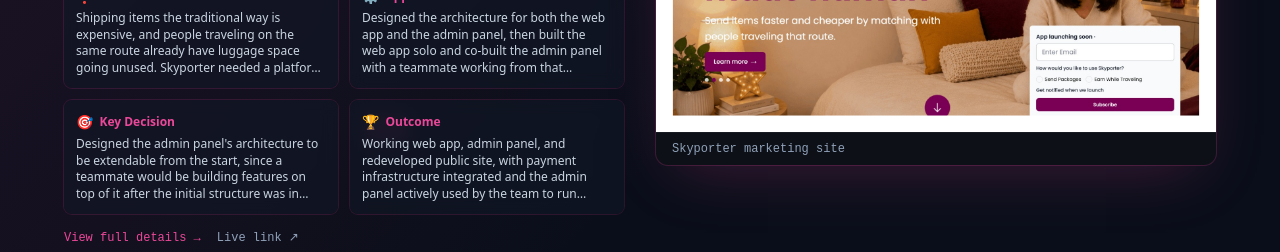
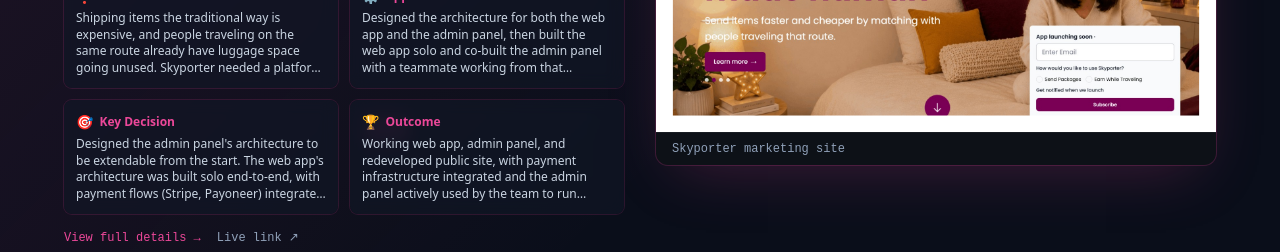
Before and after one commit to Marriyam/Portfolio, a React (Vite) app: page / in a window 1280 px wide. Shown: the part 7060-7312 px from the top of the page. Built offline with nearby package versions, Linux system fonts and the light colour scheme.

Commit message:
Trim redundant clause from Skyporter key decision text

```diff
--- a/src/data/content.js
+++ b/src/data/content.js
@@ -128,7 +128,7 @@
     approach:
       "Designed the architecture for both the web app and the admin panel, then built the web app solo and co-built the admin panel with a teammate working from that architecture. Separately, took the existing Skyporter marketing site and substantially redeveloped it.",
     decision:
-      "Designed the admin panel's architecture to be extendable from the start, since a teammate would be building features on top of it after the initial structure was in place. The web app's architecture was built solo end-to-end, with payment flows (Stripe, Payoneer) integrated directly into it.",
+      "Designed the admin panel's architecture to be extendable from the start. The web app's architecture was built solo end-to-end, with payment flows (Stripe, Payoneer) integrated directly into it.",
     outcome:
       "Working web app, admin panel, and redeveloped public site, with payment infrastructure integrated and the admin panel actively used by the team to run operations.",
     stack: ["React", "TypeScript", "Stripe", "Payoneer", "Auth0"],
```
